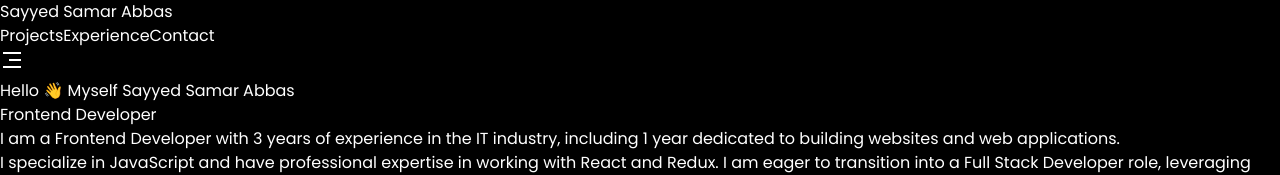
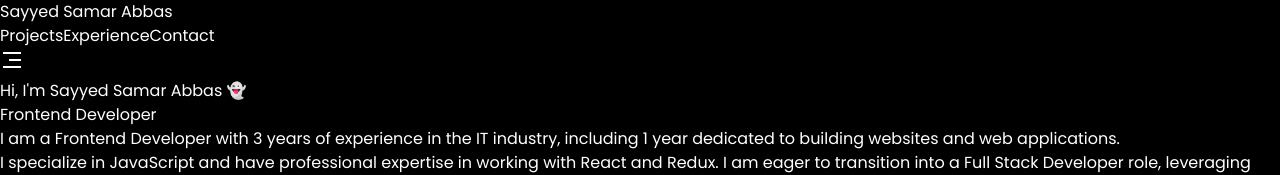
Before and after one commit to SamarAbbas110/Portfolio, a React (Vite) app: page / in a window 1280 px wide. Shown: the top 175 px of the page. Built offline with nearby package versions, Linux system fonts and the light colour scheme.

Commit message:
change Greetings

```diff
--- a/src/constant/index.js
+++ b/src/constant/index.js
@@ -8,7 +8,7 @@ export const LINKS = [
 ];
 
 export const HERO_CONTENT = {
-  greeting: "Hello 👋 Myself Sayyed Samar Abbas",
+  greeting: "Hi, I'm Sayyed Samar Abbas 👻",
   introduction: "Frontend Developer",
   description: [
     "I am a Frontend Developer with 3 years of experience in the IT industry, including 1 year dedicated to building websites and web applications.",
```
